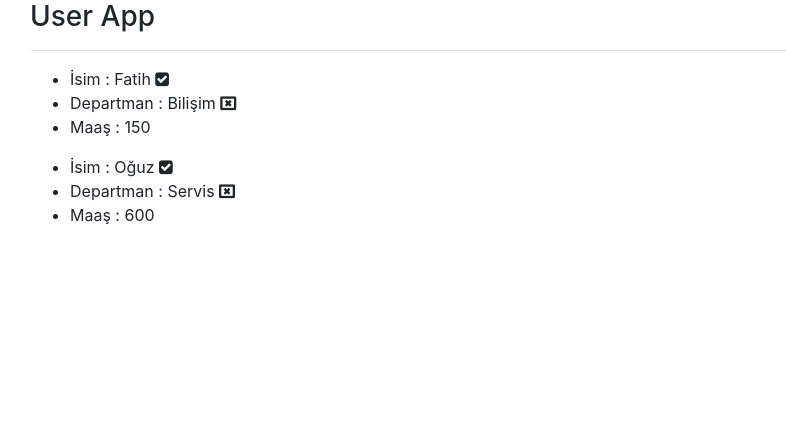
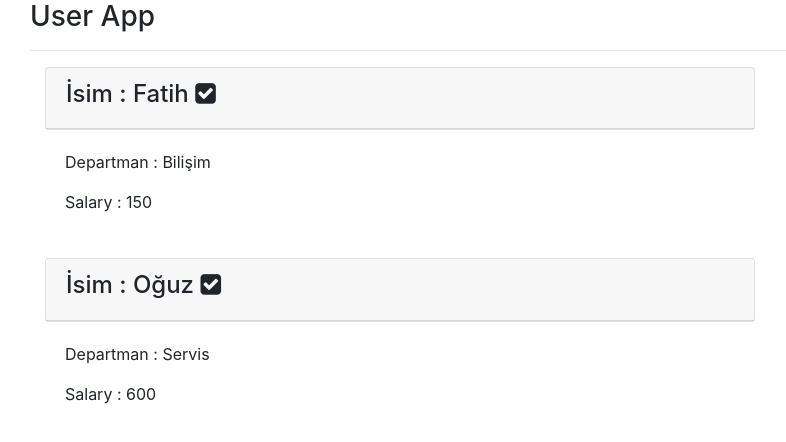
Before and after one commit to ehvenimunis/reactCourseProject, a React (Create React App) app: page / in a window 1280 px wide. Shown: the top 442 px of the page, without its empty margins (55-841 px from the left). Built offline with nearby package versions, Linux system fonts and the light colour scheme.

Commit message:
Cart object futures

```diff
--- a/src/components/User.js
+++ b/src/components/User.js
@@ -6,13 +6,19 @@ class User extends Component {
         // Destructing
         const {name, department, salary} = this.props;
         return (
-            <div>
-                <ul>
-                    <li>İsim : {name} <i className="fa fa-check-square" aria-hidden="true"></i></li>
-                    <li>Departman : {department} <i className="fa fa-window-close-o" aria-hidden="true"></i>
-</li>
-                    <li>Maaş : {salary}</li>
-                </ul>
+            <div className = "col-md-8 mb-4">
+                <div className = "card">
+                    <div className="card-header d-flex justify-content-between">
+                        <h4>İsim : {name} <i className="fa fa-check-square" aria-hidden="true"></i></h4>
+                        <i className = "far fa-trash-alt" styele = {{cursor: "pointer"}}></i>
+                    </div>
+                </div>
+
+                <div className="card-body">
+                    <p className="card-text">Departman : {department}</p>
+                    <p className="card-text">Salary : {salary}</p>
+                </div>
+
             </div>
         )
     }
```
